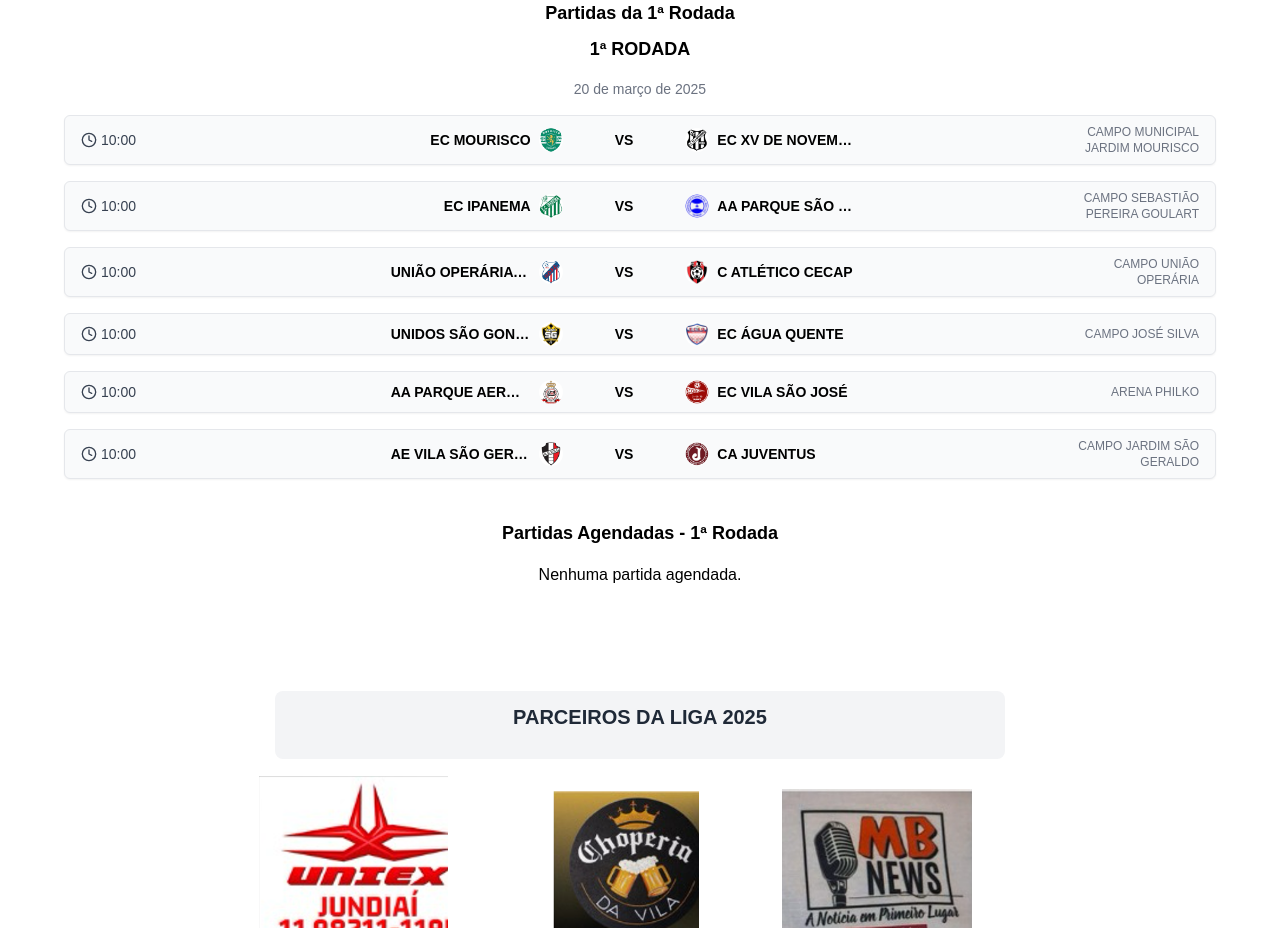
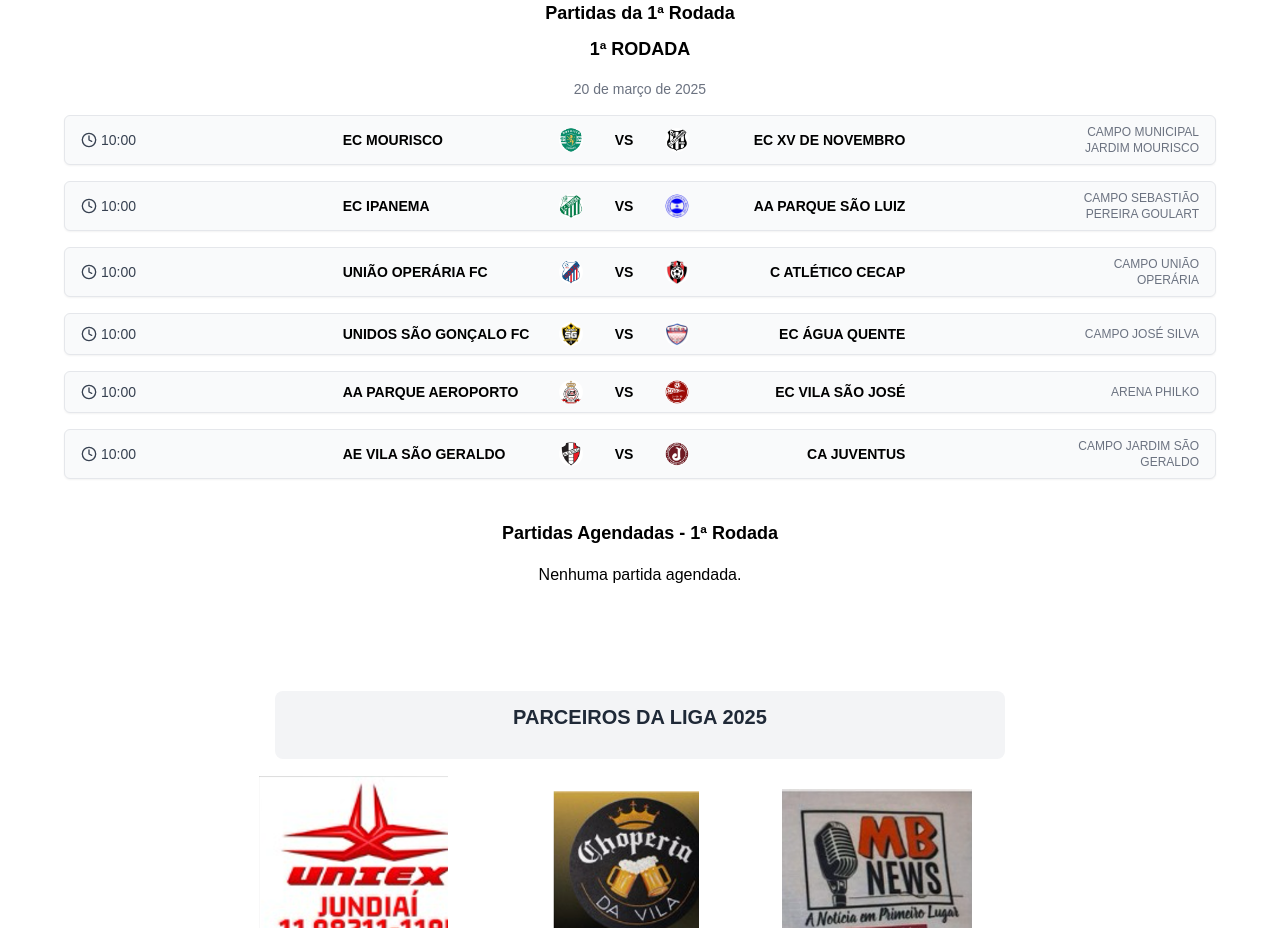
Before and after one commit to bdancost/amateur_football_league, a Next.js app: page /competicoes in a window 1280 px wide. Shown: the part 1640-2568 px from the top of the page. Built offline with nearby package versions, Linux system fonts and the light colour scheme.

Commit message:
Configurando os jogos do campeonato

```diff
--- a/src/components/PartidasRodada.tsx
+++ b/src/components/PartidasRodada.tsx
@@ -100,11 +100,10 @@ const PartidasRodada = ({
             </div>
 
             {/* Confronto */}
-            {/* Confronto */}
             <div className="flex items-center gap-4 text-sm font-medium uppercase">
               {mandante && (
-                <div className="flex items-center gap-2 w-[200px] justify-start">
-                  <span className="font-bold w-[140px] text-right truncate">
+                <div className="flex items-center gap-2 w-[240px] justify-between">
+                  <span className="font-bold whitespace-nowrap">
                     {mandante.name}
                   </span>
                   <Image
@@ -112,23 +111,23 @@ const PartidasRodada = ({
                     alt={mandante.name}
                     width={24}
                     height={24}
-                    className="rounded-full"
+                    className="rounded-full shrink-0"
                   />
                 </div>
               )}
 
-              <span className="mx-2 font-bold">vs</span>
+              <span className="mx-4 font-bold">vs</span>
 
               {visitante && (
-                <div className="flex items-center gap-2 w-[200px] justify-end">
+                <div className="flex items-center gap-2 w-[240px] justify-between">
                   <Image
                     src={visitante.image}
                     alt={visitante.name}
                     width={24}
                     height={24}
-                    className="rounded-full"
+                    className="rounded-full shrink-0"
                   />
-                  <span className="font-bold w-[140px] text-left truncate">
+                  <span className="font-bold whitespace-nowrap ">
                     {visitante.name}
                   </span>
                 </div>
```
